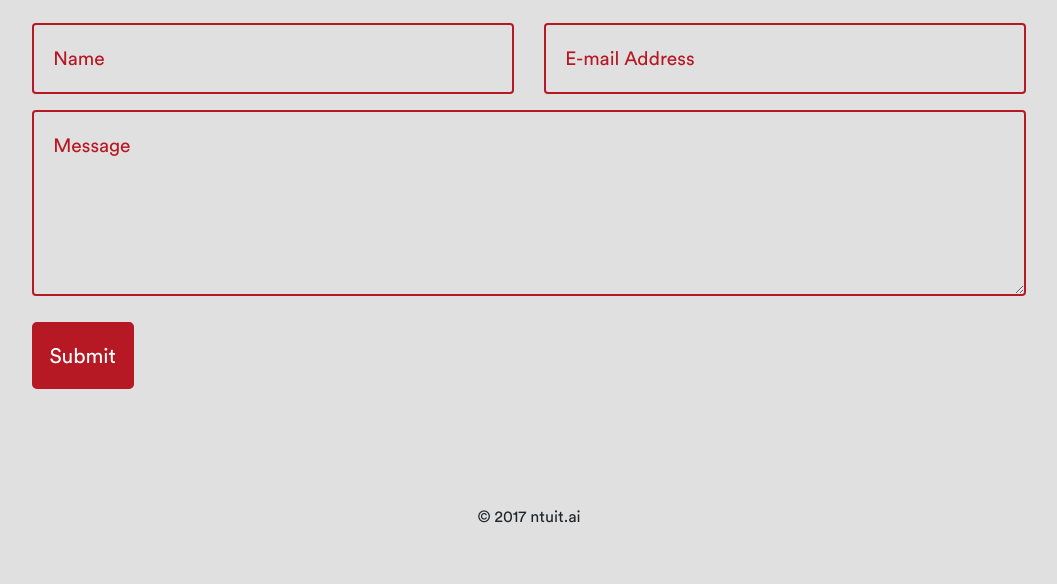
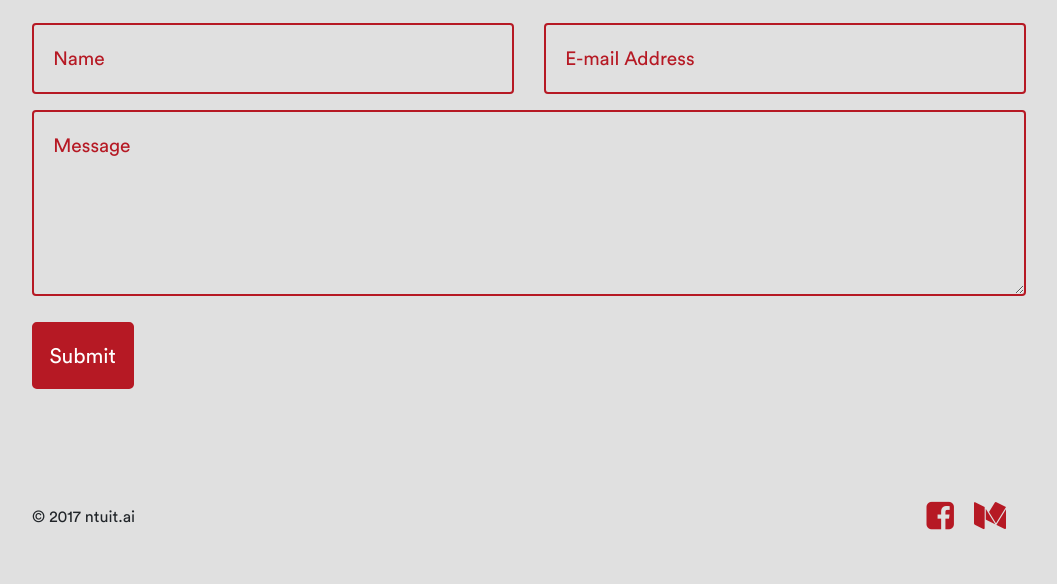
Before and after one commit to mabreyes/aipilipinas, a PHP site: page / in a window 1280 px wide. Shown: the part 3707-4291 px from the top of the page, without its empty margins (111-1168 px from the left). Before the commit the page ends 4230 px from the top, so only its background shows below. Run offline with PHP 8.4, Linux system fonts and the light colour scheme; some libraries are stand-ins or nearby versions.

Commit message:
Add a preview for merge commit #11

```diff
--- a/css/override.css
+++ b/css/override.css
@@ -23,7 +23,7 @@
     height: 25px;
 }
 
-.navbar-brand span{
+.navbar-brand span {
     display: none;
 }
 
@@ -380,11 +380,24 @@
 }
 
 footer {
-    padding: 100px 0 20px 0;
+    padding: 100px 0 80px 0;
     background: #e0e0e0;
     font-family: "Circular-Pro-Book", Helvetica, sans-serif;
     bottom: 0;
     text-align: center;
+}
+
+footer ul.list-inline {
+    display: inline-flex;
+}
+
+footer ul.list-inline li {
+    margin: -4px 20px 0 0;
+}
+
+footer ul.list-inline li a {
+    text-decoration: none;
+    color: #b61924;
 }
 
 @media all and (max-width: 1920px) {
@@ -615,7 +628,7 @@ footer {
     }
 
     footer {
-        padding: 200px 0 20px 0;
+        padding: 200px 0 60px 0;
         background: #e0e0e0;
         font-family: "Circular-Pro-Book", Helvetica, sans-serif;
         bottom: 0;
--- a/css/styles.css
+++ b/css/styles.css
@@ -5,7 +5,7 @@
 
 body {
     overflow-x: hidden;
-    background: #b61924;
+    background: #e0e0e0;
 }
 
 html {
--- a/index.html
+++ b/index.html
@@ -34,6 +34,7 @@
                 <ul class="navbar-nav mr-auto">
                 </ul>
                 <ul class="nav navbar-nav navbar-right">
+                    <li class="nav-item"><a href="https://medium.com/ntuitai" class="nav-link" target="_new">Blog</a></li>
                     <li class="nav-item"><a data-scroll href="#about" class="nav-link">About</a></li>
                     <li class="nav-item"><a data-scroll href="#benefit" class="nav-link">Benefit</a></li>
                     <li class="nav-item"><a data-scroll href="#education" class="nav-link">Education</a></li>
@@ -195,7 +196,15 @@
     <footer>
         <div class="na-wrapper">
             <div class="container-fluid">
-                <p>&copy; 2017 ntuit.ai</p>
+                <div class="pull-left">
+                    <p>&copy; 2017 ntuit.ai</p>
+                </div>
+                <div class="pull-right">
+                    <ul class="list-inline social">
+                        <li><a class="fa fa-facebook-square fa-2x" href="https://www.facebook.com/NtuitAI" target="_new"></a></li>
+                        <li><a class="fa fa-medium fa-2x" href="https://medium.com/ntuitai" target="_new"></a></li>
+                    </ul>
+                </div>
             </div>
         </div>
     </footer>
```
Also changed, not shown: README.md (deleted), assets/img/about.png, assets/img/og-image.png, 1 other file.
